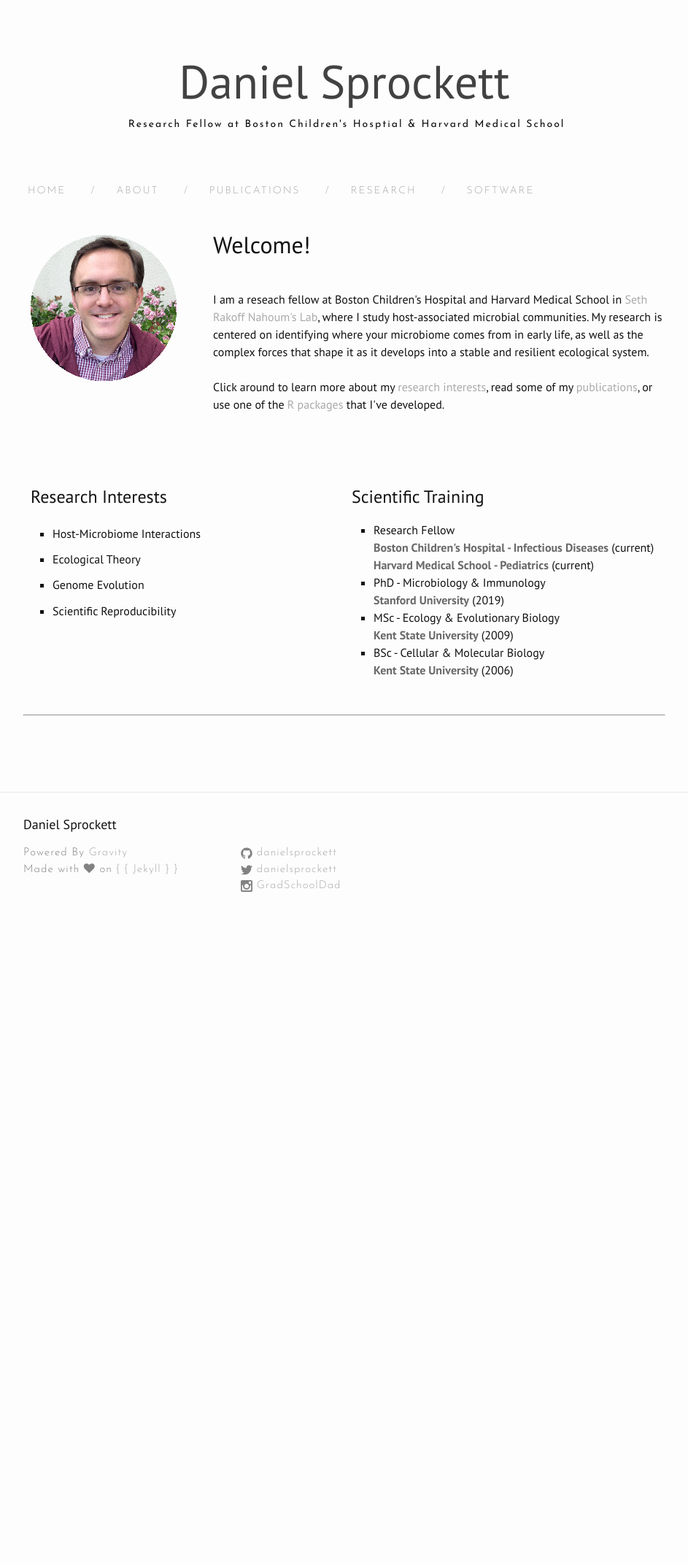
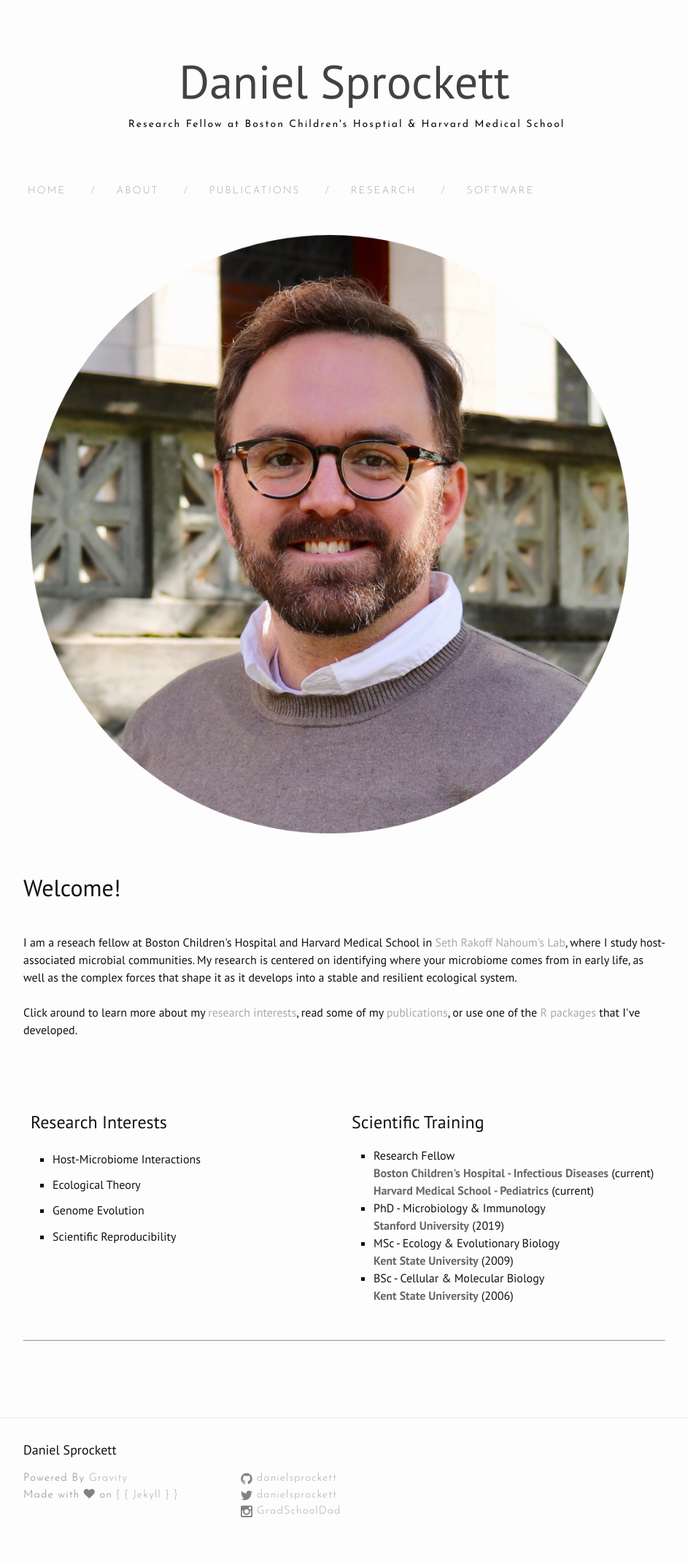
Before and after one commit to DanielSprockett/danielsprockett.github.io, a Jekyll site: the page built from index.html, in a window 1280 px wide. Shown: the whole page at 73% size, without its empty margins (168-1111 px from the left). Built offline with Jekyll 4.4.1, drawn with Linux system fonts in a browser that asks for light colours; nearby versions of some CDN libraries; the list of posts is cut into pages by our own code; before the commit the page ends 1286 px from its top, so only the background shows below that.

Commit message:
update photo

```diff
--- a/index.html
+++ b/index.html
@@ -4,7 +4,7 @@ layout: default
 
 <div class="home">
 
-<p><img src="/images/about_headshot.gif" alt="Dan Sprockett" style="float:left; padding: 50px 50px 50px 10px;">
+<p><img src="/images/Daniel_Sprockett_circle.png" alt="Dan Sprockett" style="float:left; padding: 50px 50px 50px 10px;">
   <br>
   <h1>Welcome!</h1>
   <br>
```
